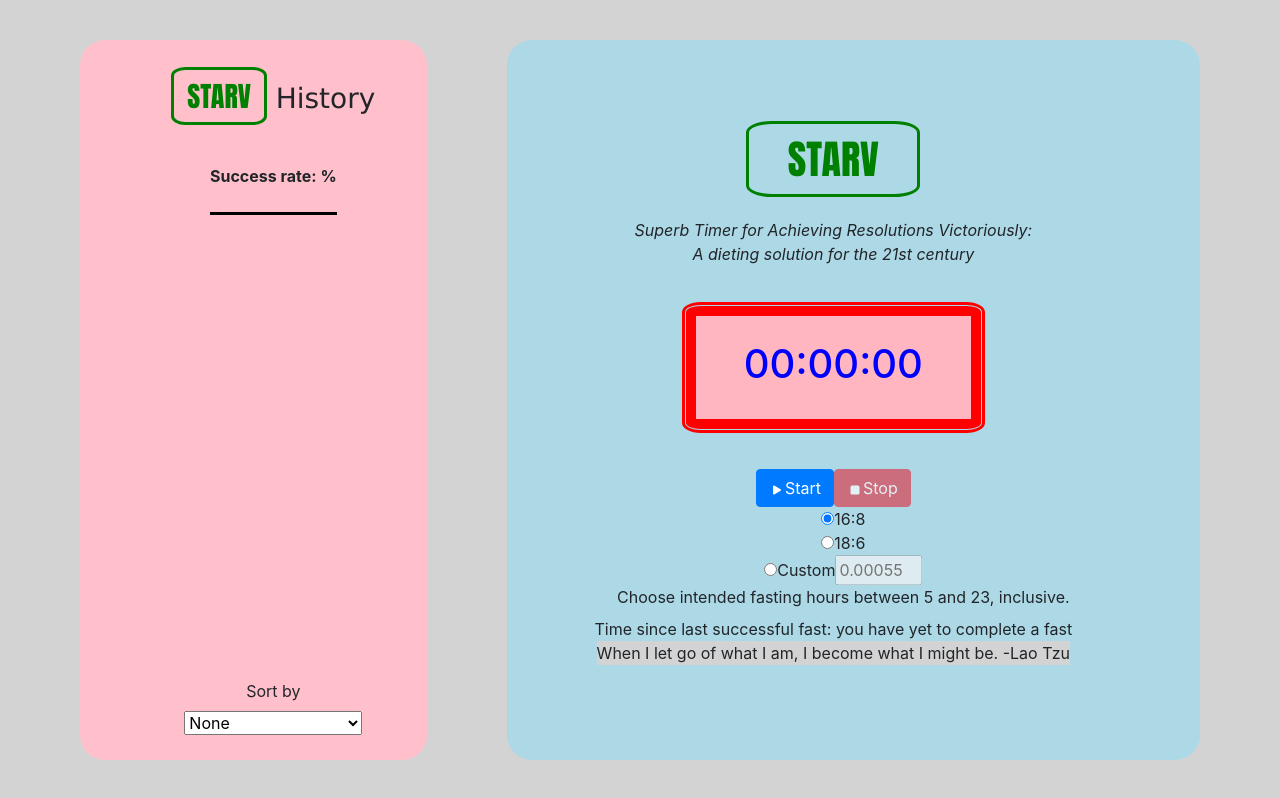
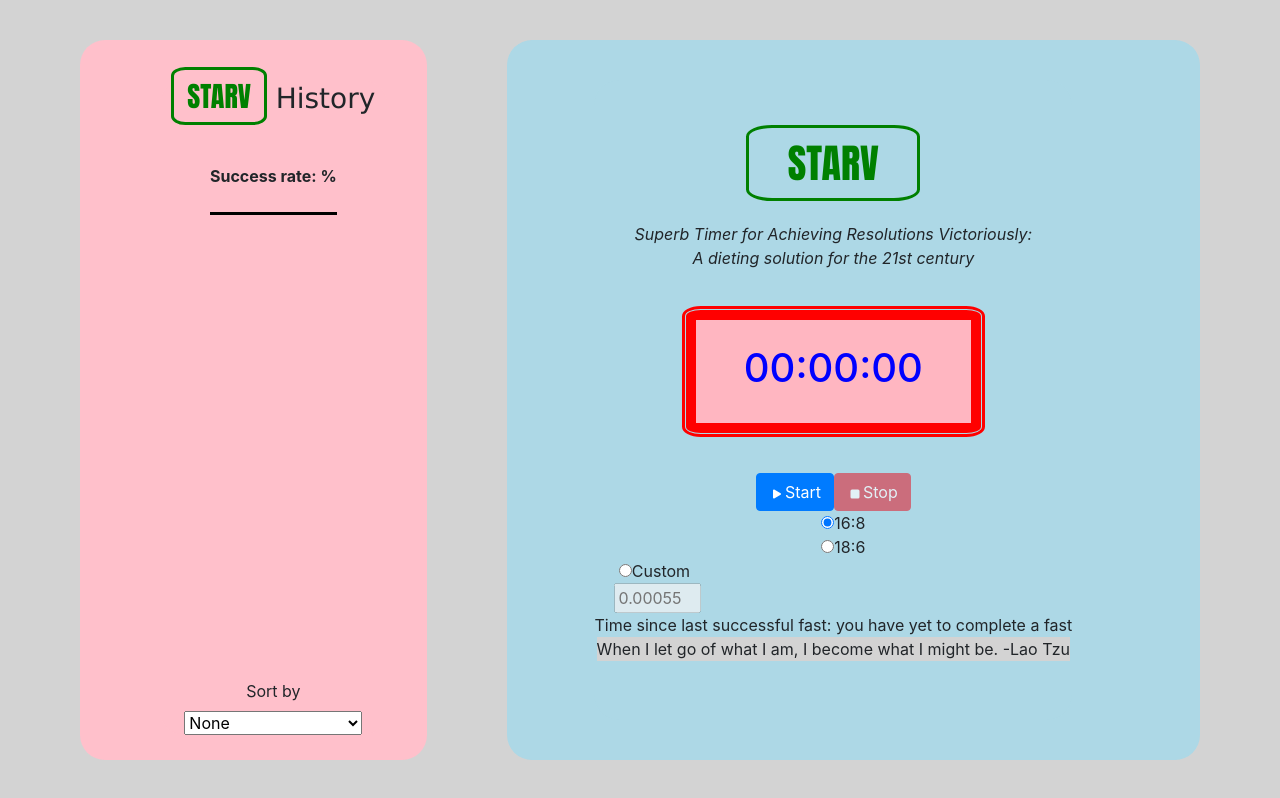
Before and after one commit to wan-li-va/STARV, a React (Create React App) app: page / in a window 1280 px wide. Built offline with nearby package versions, Linux system fonts and the light colour scheme.

Commit message:
Implemented tooltip over custom, BUT not aligned properly

```diff
--- a/src/App.css
+++ b/src/App.css
@@ -58,3 +58,16 @@
   height: 50vh;
   overflow-y: auto;
 }
+
+#customInput {
+  width: 10vh; /* must match length of input box */
+}
+
+#customSelect {
+  display: flex;
+  flex-direction: row;
+}
+
+.radioButtons {
+  align-items: center;
+}
--- a/src/OptionsPanel.js
+++ b/src/OptionsPanel.js
@@ -2,6 +2,8 @@ import React, { Component } from "react";
 import Button from "react-bootstrap/Button";
 import { BsFillPlayFill } from "react-icons/bs";
 import { BsFillStopFill } from "react-icons/bs";
+import OverlayTrigger from "react-bootstrap/OverlayTrigger";
+import Tooltip from "react-bootstrap/Tooltip";
 
 export default class OptionsPanel extends Component {
     constructor(props) {
@@ -65,6 +67,7 @@ export default class OptionsPanel extends Component {
             <Button onClick={this.handleStartStop} disabled={this.props.startDisabled}><BsFillPlayFill />Start</Button>
             <Button variant="danger" onClick={this.handleStartStop} disabled={!this.props.isRunning}><BsFillStopFill />Stop</Button>
 
+            <div className="radioButtons">
                 <div className="form-check">
                     <input type="radio" name="Radios" id="Radio1" value={16}
                         checked={this.state.selectedRadio === "Radio1"} onClick={this.handleOptionChange}
@@ -81,6 +84,8 @@ export default class OptionsPanel extends Component {
                         18:6
                     </label>
                 </div>
+
+                <div id="customSelect">
                     <div className="form-check">
                         <input type="radio" name="Radios" id="Radio3" value="option3"
                             checked={this.state.selectedRadio === "Radio3"} onClick={this.handleOptionChange}
@@ -88,12 +93,20 @@ export default class OptionsPanel extends Component {
                         <label className="form-check-label">
                             Custom
                     </label>
+                        <OverlayTrigger placement="right" overlay={
+                            <Tooltip>
+                                Choose intended fasting hours between 5 and 23, inclusive.
+                    </Tooltip>
+                        }>
+                            <div id="customInput">
                                 <input type="number" id="quantity" name="quantity" min="5" max="23" placeholder={this.props.fastLength}
                                     disabled={this.state.selectedRadio !== "Radio3"} onChange={this.handleCustomTime} />
                                 <br />
-                <label>
-                    Choose intended fasting hours between 5 and 23, inclusive.
-                    </label>
+
+                            </div>
+                        </OverlayTrigger>
+                    </div>
+                </div>
             </div>
             <div className="timeSince">Time since last successful fast: {this.props.durationText}
             </div>
```
Lines whose indentation alone changed are shown as unchanged.
